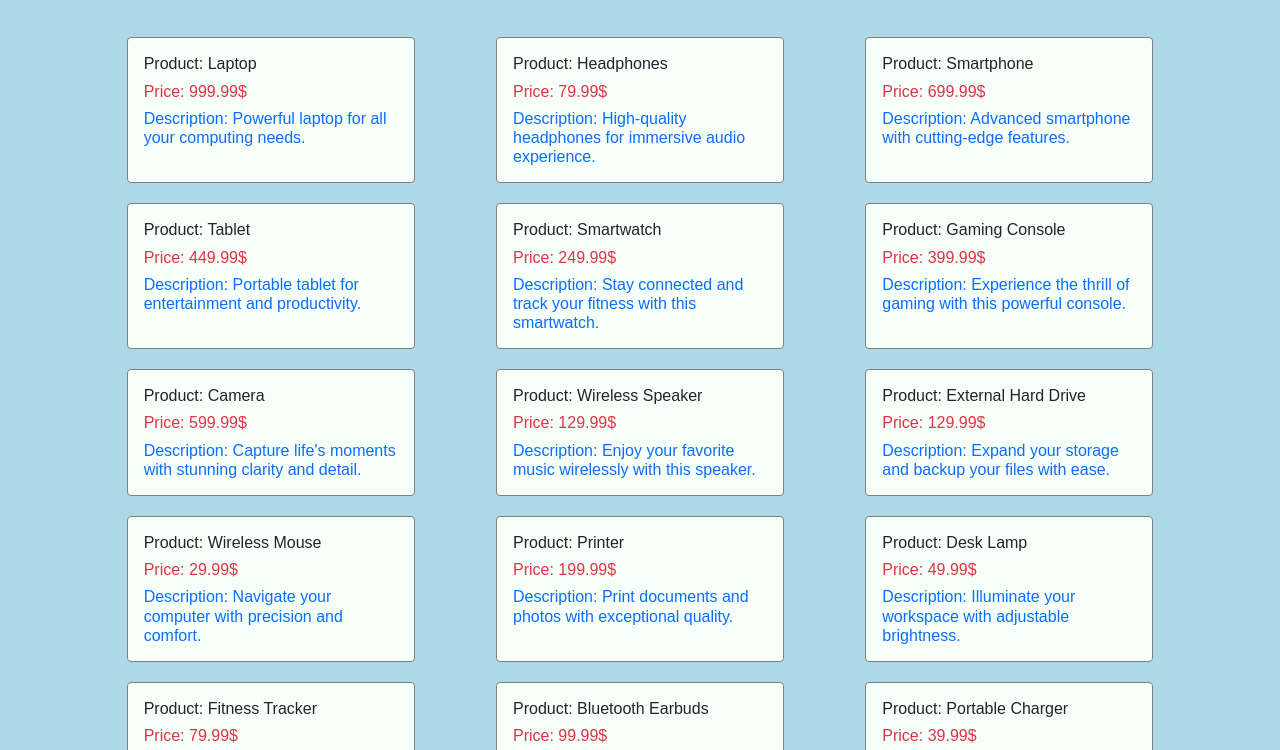
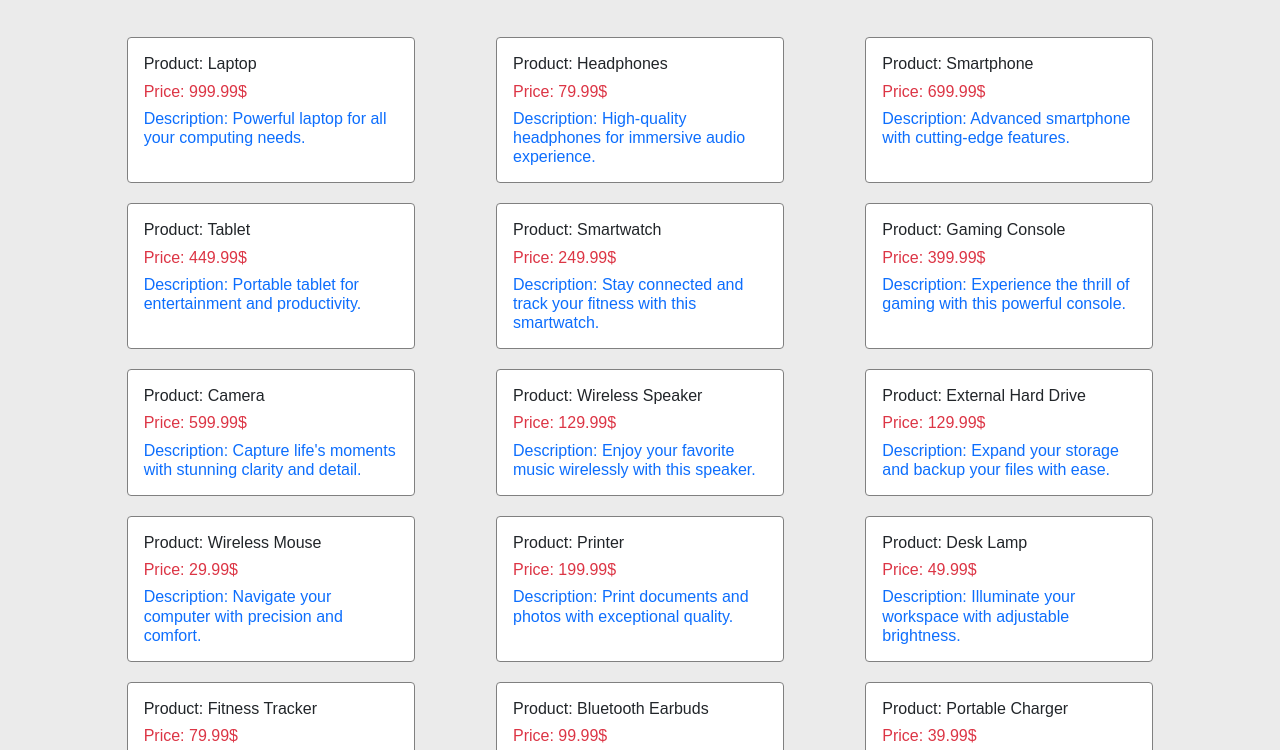
Before and after one commit to Asharkhan468/Objects-Assignment, a plain HTML site: page index.html in a window 1280 px wide. Shown: the part 69-819 px from the top of the page. Drawn offline with nearby package versions, Linux system fonts and the light colour scheme.

Commit message:
Objects Rendering

```diff
--- a/index.html
+++ b/index.html
@@ -7,7 +7,7 @@
     <link href="https://cdn.jsdelivr.net/npm/bootstrap@5.0.2/dist/css/bootstrap.min.css" rel="stylesheet" integrity="sha384-EVSTQN3/azprG1Anm3QDgpJLIm9Nao0Yz1ztcQTwFspd3yD65VohhpuuCOmLASjC" crossorigin="anonymous">
     <link rel="stylesheet" href="style.css">
 </head>
-<body class="bg-blue">
+<body>
 
     <h2 class="text-dark text-center mt-3">OBJECT ARRAY RENDERING</h2>
 
--- a/style.css
+++ b/style.css
@@ -5,13 +5,13 @@
     font: 1em sans-serif;
 }
 
+body{
+    background-color: #ebebeb;
+
+}
 
 .cards{
     margin-top: 20px;
     border: 1px solid gray;
-    background-color: #f7fffb;
+    background-color: white;
 }
-
-.bg-blue{
-    background-color: lightblue;
-}
```
